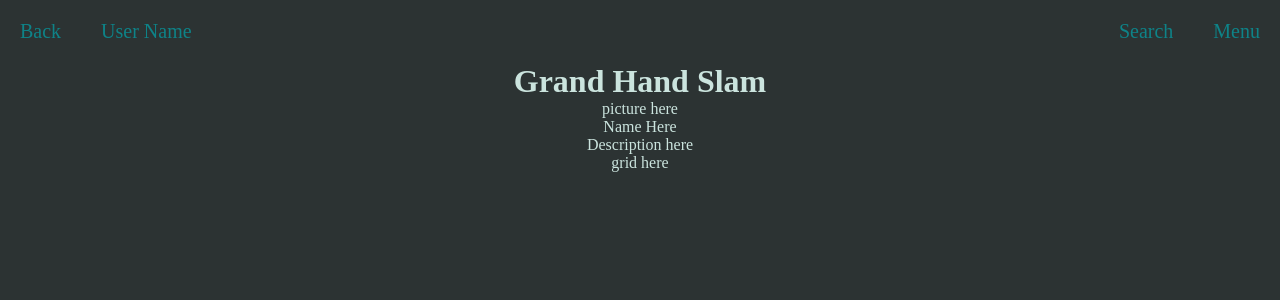
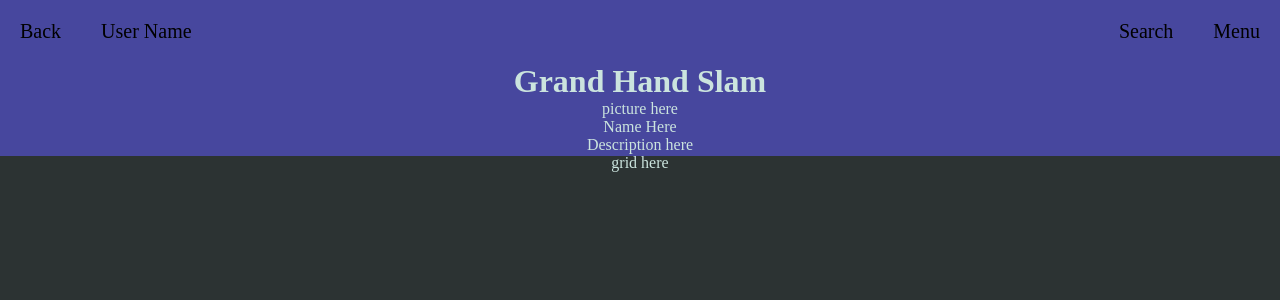
Before and after one commit to Reigningeddie/Grand_Hand_Slam, a React (Create React App) app: page / in a window 1280 px wide. Shown: the top 300 px of the page. Built offline with nearby package versions, Linux system fonts and the light colour scheme.

Commit message:
created banner

```diff
--- a/src/App.jsx
+++ b/src/App.jsx
@@ -1,10 +1,12 @@
 import {HashRouter} from 'react-router-dom'
 import Home from './components/home'
 import Nav from './components/nav'
+import Banner from './components/banner'
 
 function App() {
   return (
   <HashRouter>
+    <Banner />
     <Nav />
     <Home />
   </HashRouter>
--- /dev/null
+++ b/src/components/banner.jsx
@@ -0,0 +1,7 @@
+import css from './banner.module.css'
+
+export default function Banner() {
+  return (
+    <main className={css.body}/>
+  )
+}
--- /dev/null
+++ b/src/components/banner.module.css
@@ -0,0 +1,11 @@
+
+.body {
+  position: absolute;
+  margin-top: -20px;
+  border: solid;
+  width: 100%;
+  height: 150px;
+  border-color: #47479e;
+  background-color: #47479e;
+  z-index: -1;
+}
--- a/src/components/home.module.css
+++ b/src/components/home.module.css
@@ -1,3 +1,8 @@
+* {
+  margin: 0;
+  padding: 0;
+}
+
 body {
   background-color: #2c3333;
   color: #cbe4de;
--- a/src/components/nav.module.css
+++ b/src/components/nav.module.css
@@ -1,16 +1,12 @@
-* {
-  margin: 0;
-  padding: 0;
-}
-
 .nav {
   margin: 20px;
+  z-index: 10;
 }
 
 .items {
   text-decoration: none;
   font-size: 20px;
-  color: #0e8388;
+  color: black;
 }
 
 
```
